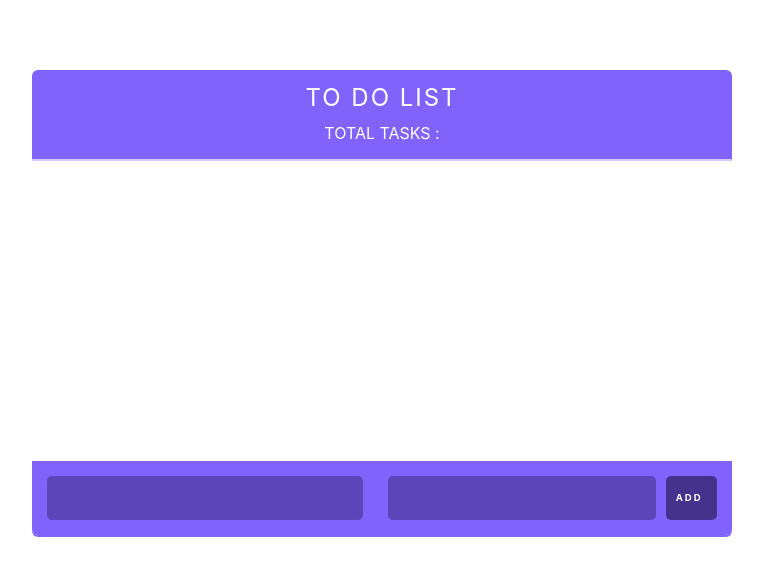
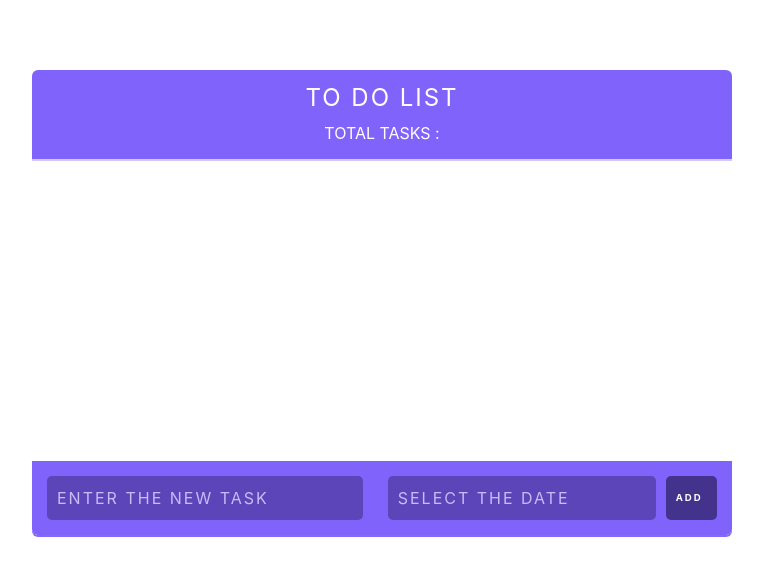
Before and after one commit to Fatemeh-Pakpour/old-todo-list, a React (Create React App) app in the folder my-project/: page / in a window 1280 px wide. Shown: the top 576 px of the page, without its empty margins (258-1021 px from the left). Built offline with nearby package versions, Linux system fonts and the light colour scheme.

Commit message:
edited the datepicker

```diff
--- a/my-project/src/components/App.js
+++ b/my-project/src/components/App.js
@@ -10,7 +10,7 @@ class App extends Component {
     tasks: []
 
     };
-  handleAddNewTask = (title ,date) => {
+  handleAddNewTask = (title,date) => {
     const taskItem = {
       title,
       date: moment(date).format('DD-MM-YYYY'),
@@ -47,13 +47,13 @@ class App extends Component {
       localStorage.setItem('tasks', JSON.stringify(this.state.tasks));
     });
   };
-  handleDateChange =(date) =>{
+  handleDateChange =(d) =>{
+    console.log(d)
     this.setState({
-      date: date
+      date: d
     })
   }
   render() {
-    console.log('date:',this.state.tasks.date);
     return (
       <div className="todo-ist">
         <Header title="To do list"  />
--- a/my-project/src/components/NewTask.js
+++ b/my-project/src/components/NewTask.js
@@ -7,32 +7,50 @@ import 'react-datepicker/dist/react-datepicker.css';
 import 'bootstrap/dist/css/bootstrap.min.css';
 
 class NewTask extends Component {
+  state ={
+    changedDate:new Date()
+  }
   handleSubmit = event => {
     event.preventDefault();
 
     const title = event.target.title.value.trim();
 
 
+
+
     if (!title.length) {
       alert("Please Enter Your Task to the List");
     } else {
-      this.props.addNewTask(title);
+      this.props.addNewTask(title,this.state.changedDate);
       event.target.reset();
     }
   };
+ handleChange = (date)=>{
+  this.setState({changedDate :date})
+ }
+  render() {
+    console.log(this.state);
+    const{date} = this.props
 
-  render() {
-    const{changeDate , date} = this.props
     return (
       <form className = "task-form" onSubmit={this.handleSubmit}>
         {/* <input type="text" value={this.state.value} onChange ={this.handleValueChange} /> */}
-        <input type="text" name="title" />
+        <input
+        type="text"
+        name="title"
+        placeholder ="Enter the new task"
+        />
         <DatePicker
           className = "date-picker"
           selected={date}
-          onChange={() => {changeDate(date)}}
+          //
+          onChange={(date) => {
+            console.log(date)
+            this.handleChange(date)
+            }}
           name="date"
           dateFormat="MM/DD/YYYY"
+          placeholderText= "Select the Date"
         />
         <input type="submit" value="Add " />
       </form>
```
Also changed, not shown: 2 other files (tests, documents, lock files or other folders).
